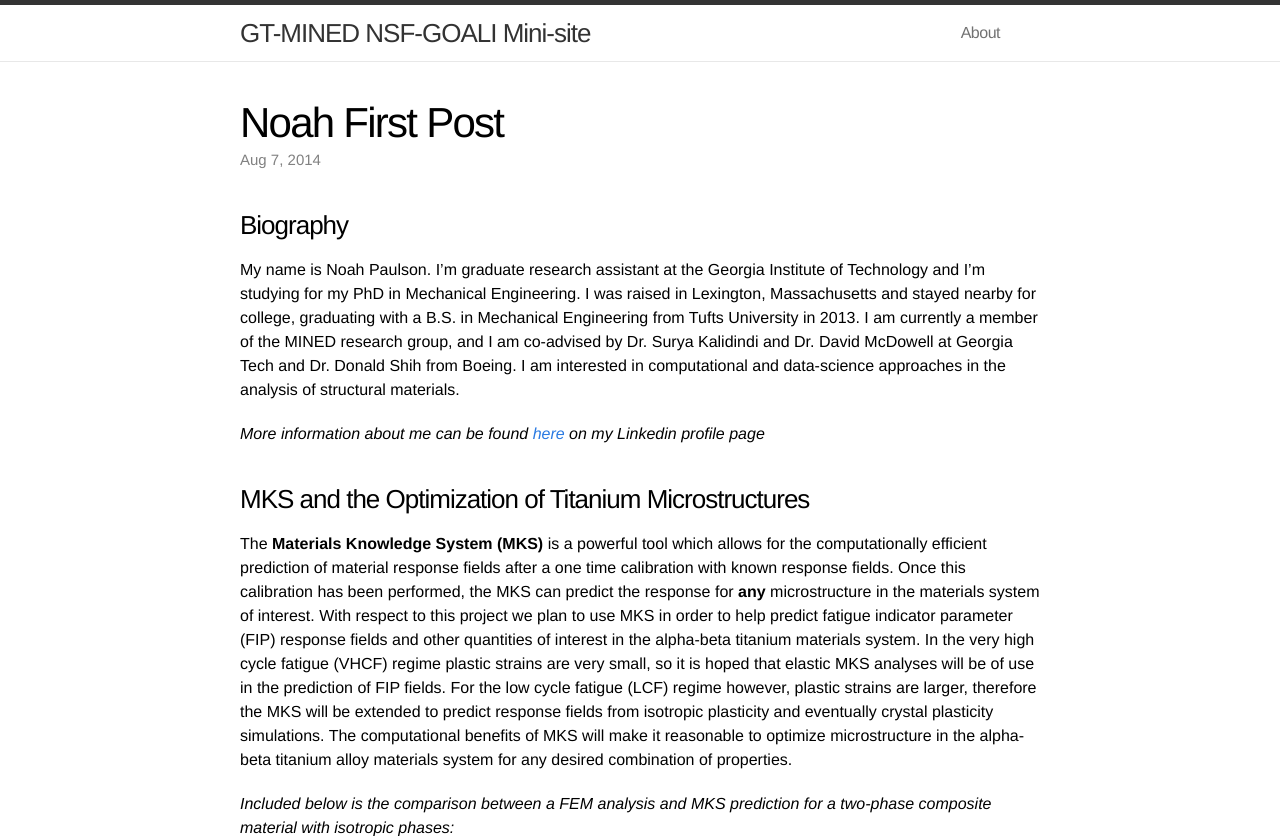
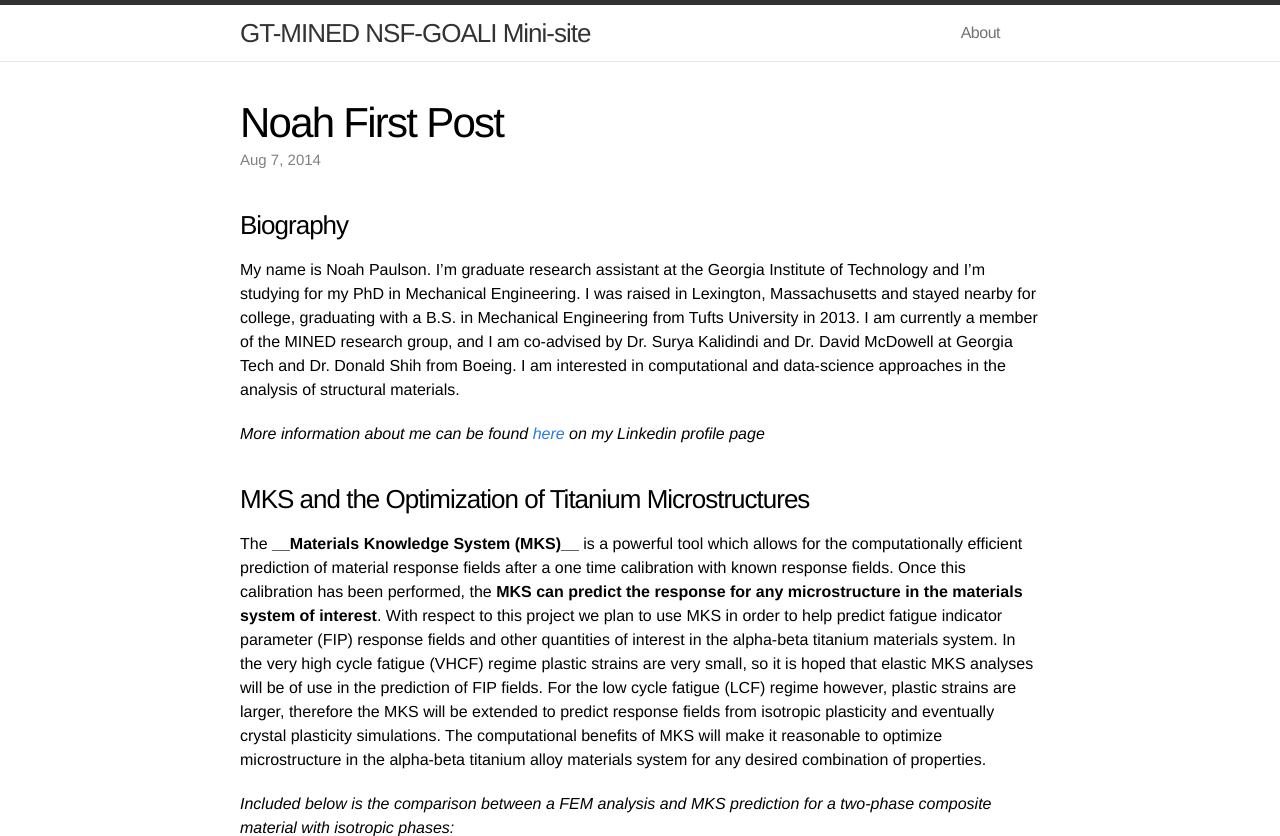
Before and after one commit to mined-gatech/nsf-goali, a Jekyll site: the page built from _posts/2014-08-07-Noah-First-Post.html, in a window 1280 px wide and 900 px high, cut to the strip 0-836 px from the top of the window. Built offline with Jekyll 4.4.1, drawn with Linux system fonts in a browser that asks for light colours; nearby versions of some CDN libraries; library files that are not in the unit come from our copies; comment, search, counter and statistics services are not loaded.

Commit message:
Update 2014-08-07-Noah-First-Post.html

```diff
--- a/_posts/2014-08-07-Noah-First-Post.html
+++ b/_posts/2014-08-07-Noah-First-Post.html
@@ -17,7 +17,7 @@ My name is Noah Paulson. I'm graduate research assistant at the Georgia Institut
 
 ### MKS and the Optimization of Titanium Microstructures
 
-The **Materials Knowledge System (MKS)** is a powerful tool which allows for the computationally efficient prediction of material response fields after a one time calibration with known response fields. Once this calibration has been performed, the MKS can predict the response for **any** microstructure in the materials system of interest. With respect to this project we plan to use MKS in order to help predict fatigue indicator parameter (FIP) response fields and other quantities of interest in the alpha-beta titanium materials system. In the very high cycle fatigue (VHCF) regime plastic strains are very small, so it is hoped that elastic MKS analyses will be of use in the prediction of FIP fields. For the low cycle fatigue (LCF) regime however, plastic strains are larger, therefore the MKS will be extended to predict response fields from isotropic plasticity and eventually crystal plasticity simulations. The computational benefits of MKS will make it reasonable to optimize microstructure in the alpha-beta titanium alloy materials system for any desired combination of properties.
+The **__Materials Knowledge System (MKS)__** is a powerful tool which allows for the computationally efficient prediction of material response fields after a one time calibration with known response fields. Once this calibration has been performed, the **MKS can predict the response for any microstructure in the materials system of interest**. With respect to this project we plan to use MKS in order to help predict fatigue indicator parameter (FIP) response fields and other quantities of interest in the alpha-beta titanium materials system. In the very high cycle fatigue (VHCF) regime plastic strains are very small, so it is hoped that elastic MKS analyses will be of use in the prediction of FIP fields. For the low cycle fatigue (LCF) regime however, plastic strains are larger, therefore the MKS will be extended to predict response fields from isotropic plasticity and eventually crystal plasticity simulations. The computational benefits of MKS will make it reasonable to optimize microstructure in the alpha-beta titanium alloy materials system for any desired combination of properties.
 
 
 *Included below is the comparison between a FEM analysis and MKS prediction for a two-phase composite material with isotropic phases:*
```
